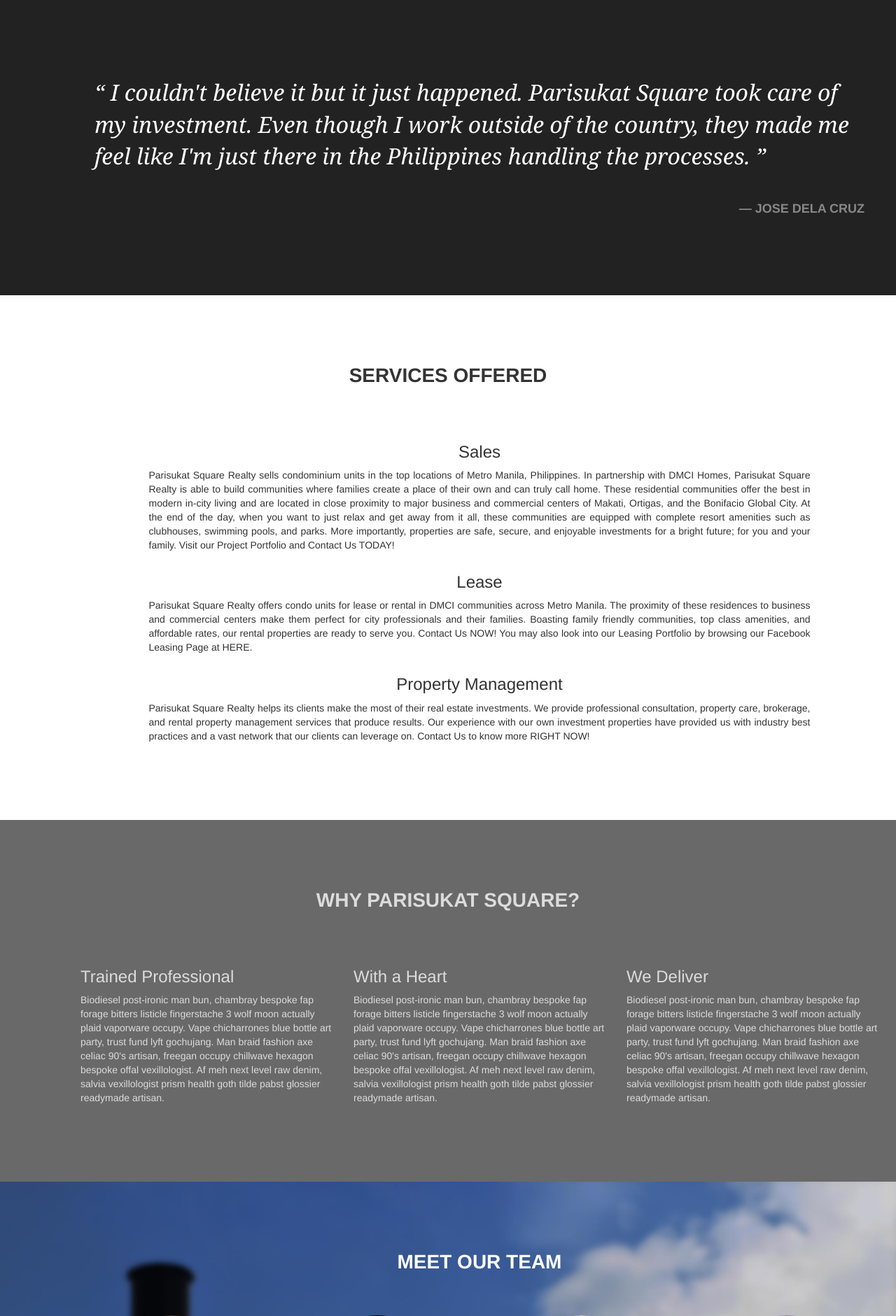
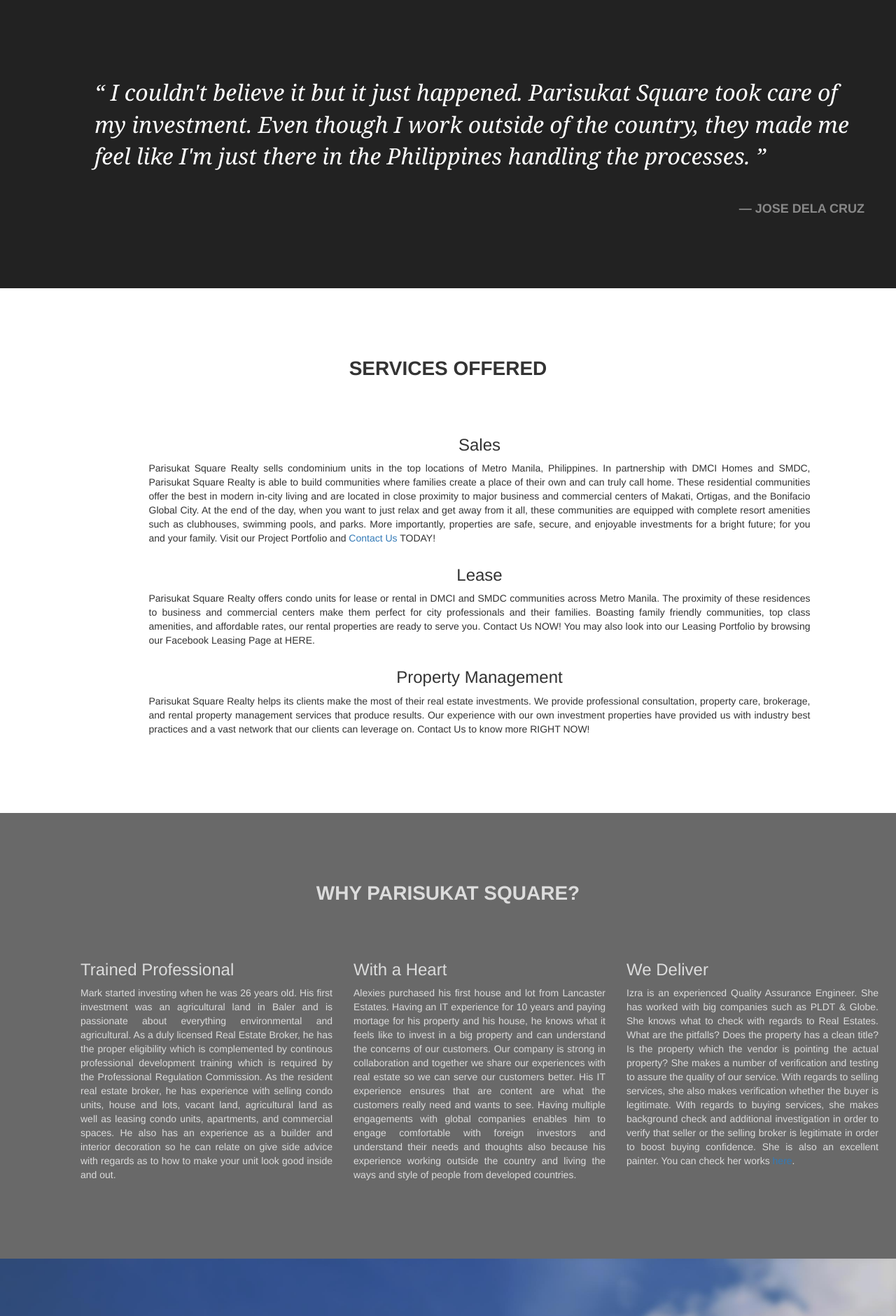
Before and after one commit to parisukatsquare/parisukatsquarerealty, a PHP site: page / in a window 1280 px wide. Shown: the part 801-2682 px from the top of the page at 70% size. Run offline with PHP 8.4, Linux system fonts and the light colour scheme.

Commit message:
Providing meaningful content to Why-Us Section

```diff
--- a/css/styles.css
+++ b/css/styles.css
@@ -46,8 +46,8 @@
 }
 
 blockquote cite {
-	display: block;
-	text-align: right;
+	/*display: block;*/
+	/*text-align: right;*/
 	text-transform: uppercase;
 	font-family: Helvetica, Arial, sans-serif;
 	font-style: normal;
--- a/index.html
+++ b/index.html
@@ -32,7 +32,7 @@
                         <span class="icon-bar"></span>
                         <span class="icon-bar"></span>
                     </button>
-                    <a class="navbar-brand"  href="index.html"><span style="color: orange;">PARISUKAT</span> <span style="color: white;">SQUARE</span></a>
+                    <a class="navbar-brand"  href="index.html"><span style="color: orange;">PARISUKAT</span> <span style="color: white;"><strong>SQUARE</strong></span></a>
                 </div>
 
                 <div class="collapse navbar-collapse" id="navbar-collapse">
@@ -67,7 +67,7 @@
             <div class="container">
                 <blockquote>
                     &ldquo; I couldn't believe it but it just happened. Parisukat Square took care of my investment. Even though I work outside of the country, they made me feel like I'm just there in the Philippines handling the processes. &rdquo;
-                    <cite>&mdash; Jose Dela Cruz</cite>
+                    <cite class="pull-right">&mdash; Jose Dela Cruz</cite>
                 </blockquote>
             </div>
         </section>
@@ -80,14 +80,14 @@
                     <div class="col-sm-10 col-sm-offset-1 col-md-10 col-md-offset-1">
                         <h3 class="text-center">Sales</h3>
                         <p class="detail-justified">
-                            Parisukat Square Realty sells condominium units in the top locations of Metro Manila, Philippines. In partnership with DMCI Homes, Parisukat Square Realty is able to build communities where families create a place of their own and can truly call home. These residential communities offer the best in modern in-city living and are located in close proximity to major business and commercial centers of Makati, Ortigas, and the Bonifacio Global City. At the end of the day, when you want to just relax and get away from it all, these communities are equipped with complete resort amenities such as clubhouses, swimming pools, and parks.
-More importantly, properties are safe, secure, and enjoyable investments for a bright future; for you and your family. Visit our Project Portfolio and Contact Us TODAY!
+                            Parisukat Square Realty sells condominium units in the top locations of Metro Manila, Philippines. In partnership with DMCI Homes and SMDC, Parisukat Square Realty is able to build communities where families create a place of their own and can truly call home. These residential communities offer the best in modern in-city living and are located in close proximity to major business and commercial centers of Makati, Ortigas, and the Bonifacio Global City. At the end of the day, when you want to just relax and get away from it all, these communities are equipped with complete resort amenities such as clubhouses, swimming pools, and parks.
+More importantly, properties are safe, secure, and enjoyable investments for a bright future; for you and your family. Visit our Project Portfolio and <a href="#contactus">Contact Us</a> TODAY!
                         </p>
                     </div>
                     <div class="col-sm-10 col-sm-offset-1 col-md-10 col-md-offset-1">
                         <h3 class="text-center">Lease</h3>
                         <p class="detail-justified">
-                            Parisukat Square Realty offers condo units for lease or rental in DMCI communities across Metro Manila. The proximity of these residences to business and commercial centers make them perfect for city professionals and their families. Boasting family friendly communities, top class amenities, and affordable rates, our rental properties are ready to serve you. Contact Us NOW!
+                            Parisukat Square Realty offers condo units for lease or rental in DMCI and SMDC communities across Metro Manila. The proximity of these residences to business and commercial centers make them perfect for city professionals and their families. Boasting family friendly communities, top class amenities, and affordable rates, our rental properties are ready to serve you. Contact Us NOW!
 You may also look into our Leasing Portfolio by browsing our Facebook Leasing Page at HERE.
                         </p>
                     </div>
@@ -107,20 +107,20 @@
                 <div class="row">
                     <div class="col-sm-4">
                         <h3>Trained Professional</h3>
-                        <p>
-                            Biodiesel post-ironic man bun, chambray bespoke fap forage bitters listicle fingerstache 3 wolf moon actually plaid vaporware occupy. Vape chicharrones blue bottle art party, trust fund lyft gochujang. Man braid fashion axe celiac 90's artisan, freegan occupy chillwave hexagon bespoke offal vexillologist. Af meh next level raw denim, salvia vexillologist prism health goth tilde pabst glossier readymade artisan.
+                        <p class="text-justify">
+                            Mark started investing when he was 26 years old. His first investment was an agricultural land in Baler and is passionate about everything environmental and agricultural. As a duly licensed Real Estate Broker, he has the proper eligibility which is complemented by continous professional development training which is required by the Professional Regulation Commission. As the resident real estate broker, he has experience with selling condo units, house and lots, vacant land, agricultural land as well as leasing condo units, apartments, and commercial spaces. He also has an experience as a builder and interior decoration so he can relate on give side advice with regards as to how to make your unit look good inside and out.
                         </p>
                     </div>
                     <div class="col-sm-4">
                         <h3>With a Heart</h3>
-                        <p>
-                            Biodiesel post-ironic man bun, chambray bespoke fap forage bitters listicle fingerstache 3 wolf moon actually plaid vaporware occupy. Vape chicharrones blue bottle art party, trust fund lyft gochujang. Man braid fashion axe celiac 90's artisan, freegan occupy chillwave hexagon bespoke offal vexillologist. Af meh next level raw denim, salvia vexillologist prism health goth tilde pabst glossier readymade artisan.
+                        <p class="text-justify">
+                            Alexies purchased his first house and lot from Lancaster Estates. Having an IT experience for 10 years and paying mortage for his property and his house, he knows what it feels like to invest in a big property and can understand the concerns of our customers. Our company is strong in collaboration and together we share our experiences with real estate so we can serve our customers better. His IT experience ensures that are content are what the customers really need and wants to see. Having multiple engagements with global companies enables him to engage comfortable with foreign investors and understand their needs and thoughts also because his experience working outside the country and living the ways and style of people from developed countries.
                         </p>
                     </div>
                     <div class="col-sm-4">
                         <h3>We Deliver</h3>
-                        <p>
-                            Biodiesel post-ironic man bun, chambray bespoke fap forage bitters listicle fingerstache 3 wolf moon actually plaid vaporware occupy. Vape chicharrones blue bottle art party, trust fund lyft gochujang. Man braid fashion axe celiac 90's artisan, freegan occupy chillwave hexagon bespoke offal vexillologist. Af meh next level raw denim, salvia vexillologist prism health goth tilde pabst glossier readymade artisan.
+                        <p class="text-justify">
+                            Izra is an experienced Quality Assurance Engineer. She has worked with big companies such as PLDT &amp; Globe. She knows what to check with regards to Real Estates. What are the pitfalls? Does the property has a clean title? Is the property which the vendor is pointing the actual property? She makes a number of verification and testing to assure the quality of our service. With regards to selling services, she also makes verification whether the buyer is legitimate. With regards to buying services, she makes background check and additional investigation in order to verify that seller or the selling broker is legitimate in order to boost buying confidence. She is also an excellent painter. You can check her works <a href="https://www.facebook.com/pandabeebey/media_set?set=a.10207704233869769.1073741950.1410348172&type=3">here</a>.
                         </p>
                     </div>
                 </div>
```
